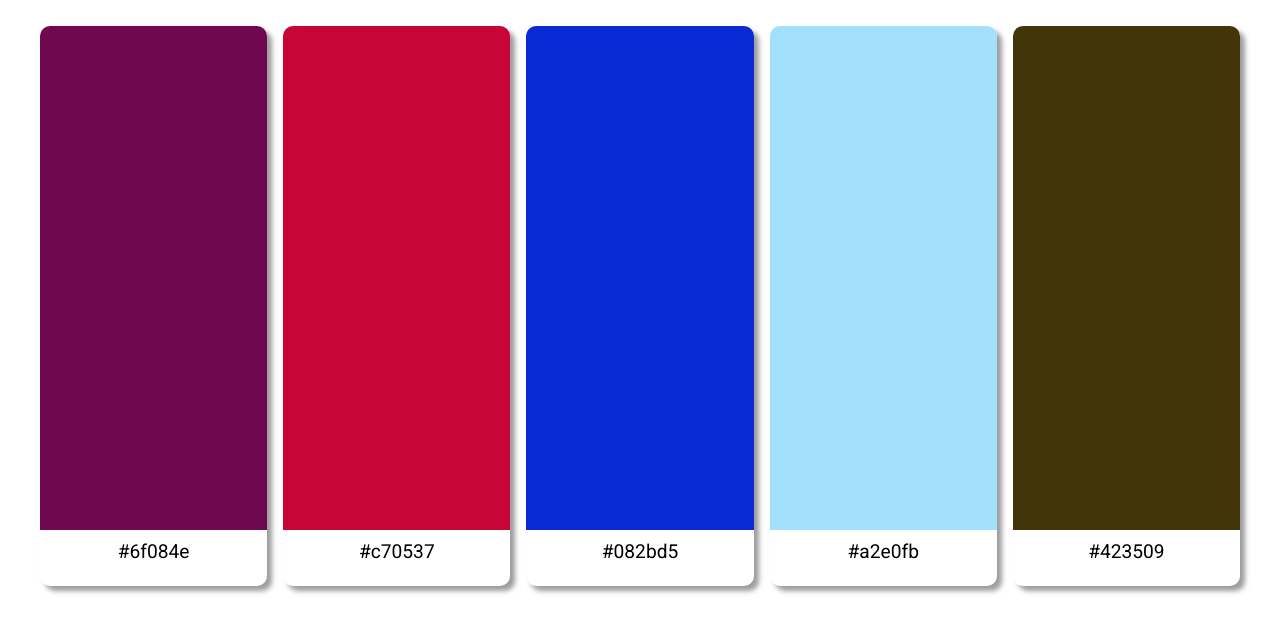
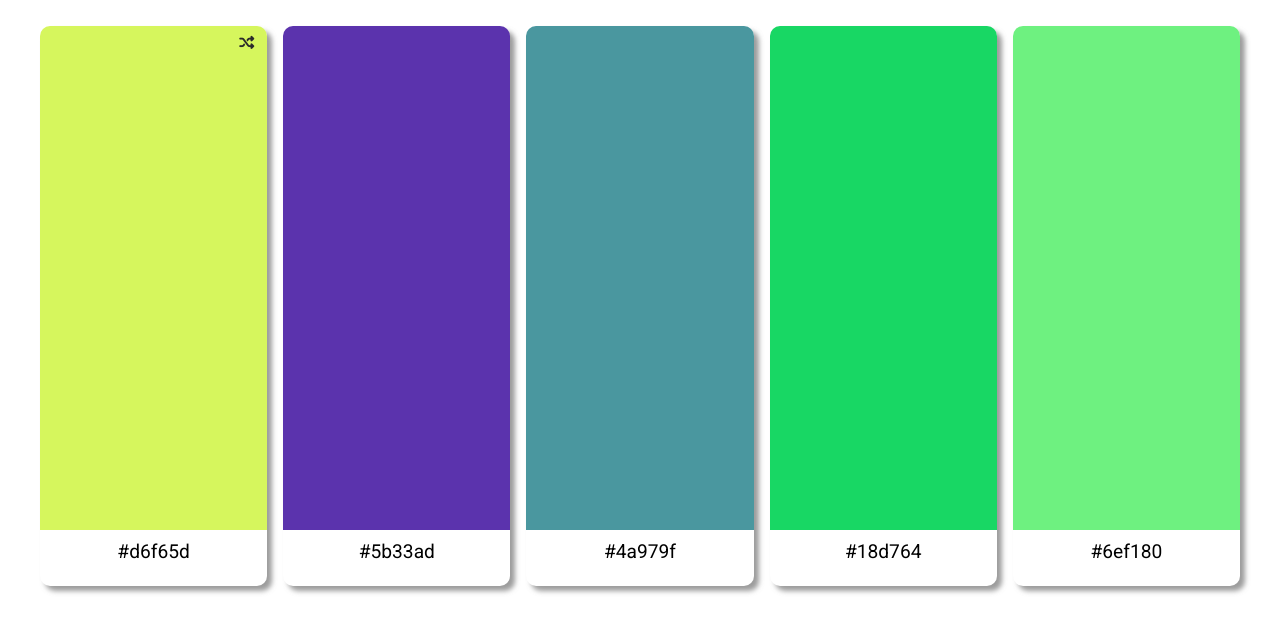
Before and after one commit to mariaalouisaa/Colour-Palette-Project, a plain HTML site: page index.html in a window 1280 px wide. Shown: the part 73-706 px from the top of the page. Drawn offline with Linux system fonts and the light colour scheme.

Commit message:
moved old js to separate file and linked font awesome to include shuffle icon

```diff
--- a/index.html
+++ b/index.html
@@ -4,6 +4,10 @@
     <meta charset="UTF-8" />
     <meta http-equiv="X-UA-Compatible" content="IE=edge" />
     <meta name="viewport" content="width=device-width, initial-scale=1.0" />
+    <script
+      src="https://kit.fontawesome.com/22ca1cdaec.js"
+      crossorigin="anonymous"
+    ></script>
     <link rel="preconnect" href="https://fonts.googleapis.com" />
     <link rel="preconnect" href="https://fonts.gstatic.com" crossorigin />
     <link
@@ -17,7 +21,9 @@
     <h1>Colour Palette Generator</h1>
     <div class="colours-container">
       <div class="colour-div">
-        <div class="colour" id="colour-1"></div>
+        <div class="colour" id="colour-1">
+          <button class="shuffle"><i class="fas fa-random"></i></button>
+        </div>
         <p id="text-1">#</p>
       </div>
       <div class="colour-div">
--- a/index.js
+++ b/index.js
@@ -1,6 +1,6 @@
 let characters = "abcdef0123456789";
 
-function generatecode() {
+function generateCode() {
   let code = [];
   let i = 0;
 
@@ -16,29 +16,7 @@ let divs = document.getElementsByClassName("colour-div");
 // turn the HTMLCollection into an array that is mappable
 let divsArr = [...divs];
 divsArr.map((div) => {
-  let code = generatecode();
+  let code = generateCode();
   div.childNodes[3].innerText = code;
   div.childNodes[1].style.backgroundColor = code;
 });
-
-/*
-First Attempt - very repetitive
-
-let colourOne = generatecode();
-let colourTwo = generatecode();
-let colourThree = generatecode();
-let colourFour = generatecode();
-let colourFive = generatecode();
-
-document.getElementById("text-1").innerHTML = colourOne;
-document.getElementById("text-2").innerHTML = colourTwo;
-document.getElementById("text-3").innerHTML = colourThree;
-document.getElementById("text-4").innerHTML = colourFour;
-document.getElementById("text-5").innerHTML = colourFive;
-
-document.getElementById("colour-1").style.backgroundColor = colourOne;
-document.getElementById("colour-2").style.backgroundColor = colourTwo;
-document.getElementById("colour-3").style.backgroundColor = colourThree;
-document.getElementById("colour-4").style.backgroundColor = colourFour;
-document.getElementById("colour-5").style.backgroundColor = colourFive;
-*/
--- a/styles.css
+++ b/styles.css
@@ -16,6 +16,20 @@ body {
   margin: 0.5em;
 }
 
+.shuffle {
+  color: rgb(43, 43, 43);
+  background: none;
+  border: none;
+  float: right;
+  margin: 7px 7px 0 0;
+  font-size: 15px;
+  cursor: pointer;
+}
+
+.shuffle:hover {
+  color: rgb(187, 47, 47);
+}
+
 .colour-div p {
   font-size: 1.2em;
   margin-top: 10px;
```
Also changed, not shown: firstattemjpt.js (added, +21 -0 lines).
